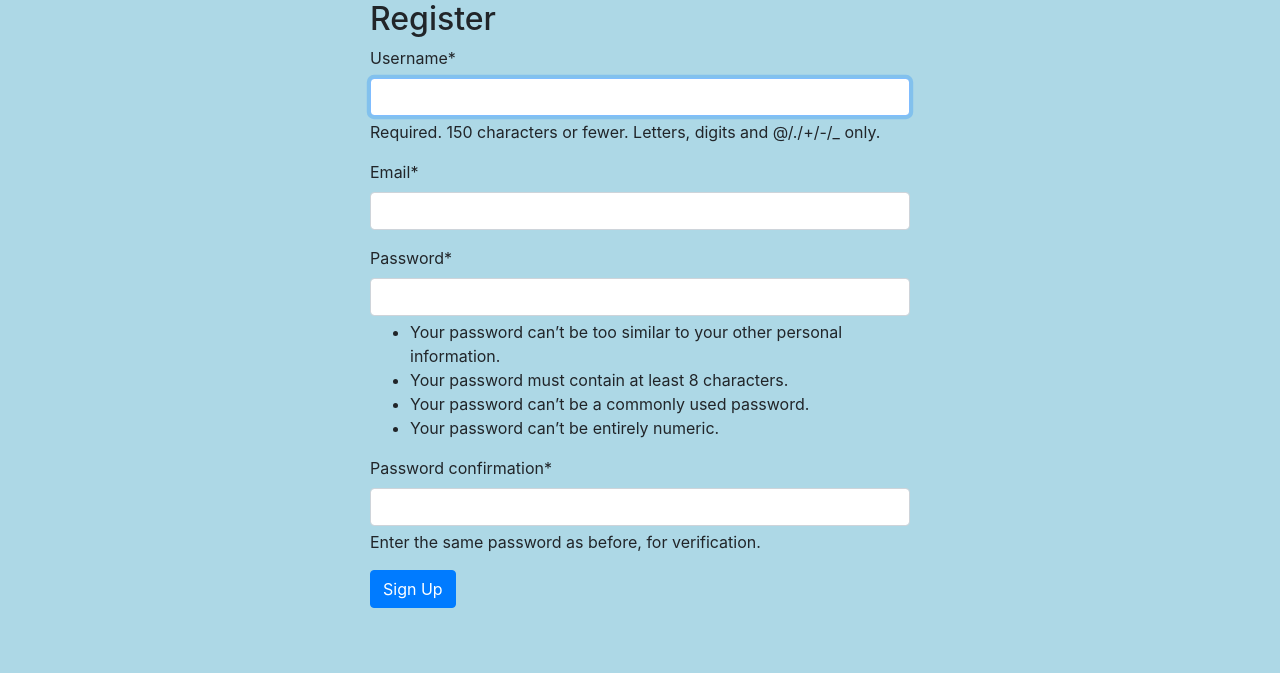
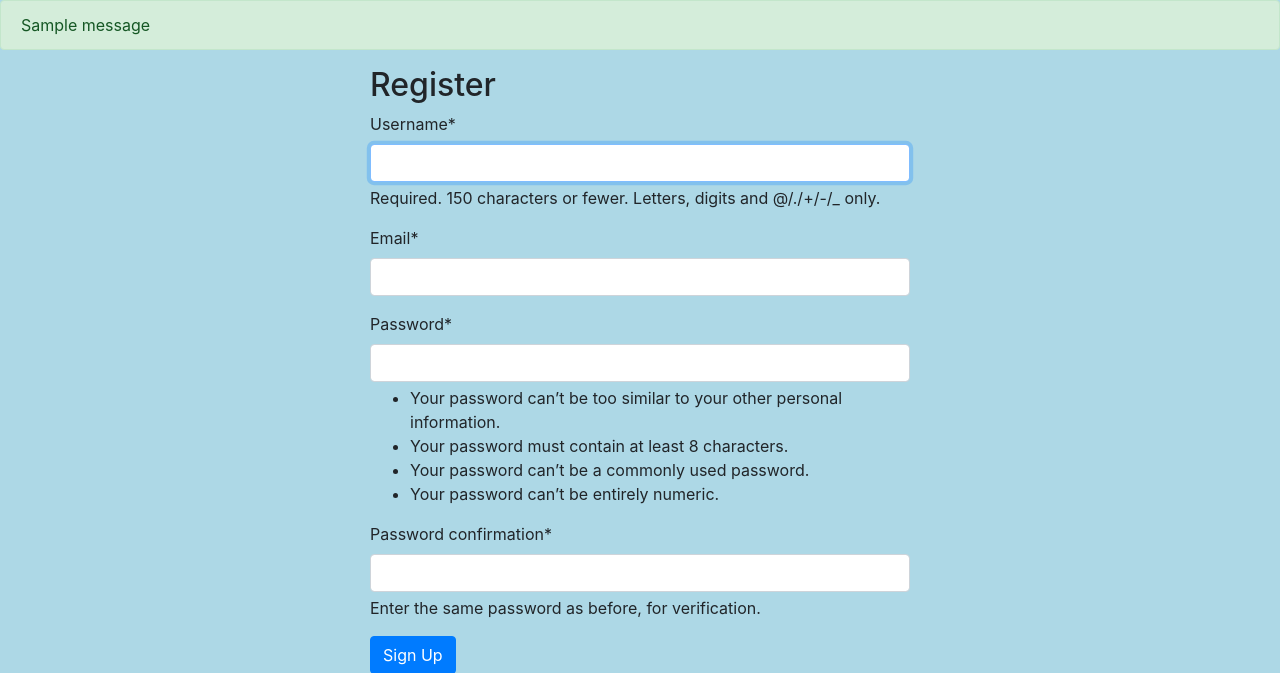
Before and after one commit to PetreMorariu/car_rental_app, a Django app: page /register/ in a window 1280 px wide. Shown: the part 56-729 px from the top of the page. Run offline with Django 5.2, Linux system fonts and the light colour scheme; tables that the repository leaves empty hold one stand-in row (values such as "Sample post"); one stand-in notice (Sample message) is shown; some libraries are stand-ins or nearby versions.

Commit message:
added the logic in base.html to handle the one time messages popup

```diff
--- a/car_rental/templates/car_rental/base.html
+++ b/car_rental/templates/car_rental/base.html
@@ -32,6 +32,14 @@
             </ul>
         </div>
     </nav>
+     <!-- handeling the flashed messages in the template -->
+                {% if messages %}
+                    {% for message in messages %}
+                        <div class="alert alert-{{ message.tags }}">
+                            {{ message }}
+                        </div>
+                    {% endfor %}
+                {% endif %}
     {% block content %}{% endblock %}
     <script src="https://code.jquery.com/jquery-3.2.1.slim.min.js"></script>
     <script src="https://maxcdn.bootstrapcdn.com/bootstrap/4.0.0/js/bootstrap.min.js"></script>
--- a/car_users/views.py
+++ b/car_users/views.py
@@ -10,8 +10,6 @@ def register(request):
             username = form.cleaned_data.get('username')
             messages.success(request, f'Your account has been created. You are now able to Log In')
             return redirect('car_rental-home')
-        else:
-            messages.error(request,f'Something went wrong!')
     else:
         form = UserRegisterForm()
     return render(request,'car_users/register.html',{'form':form})
```
